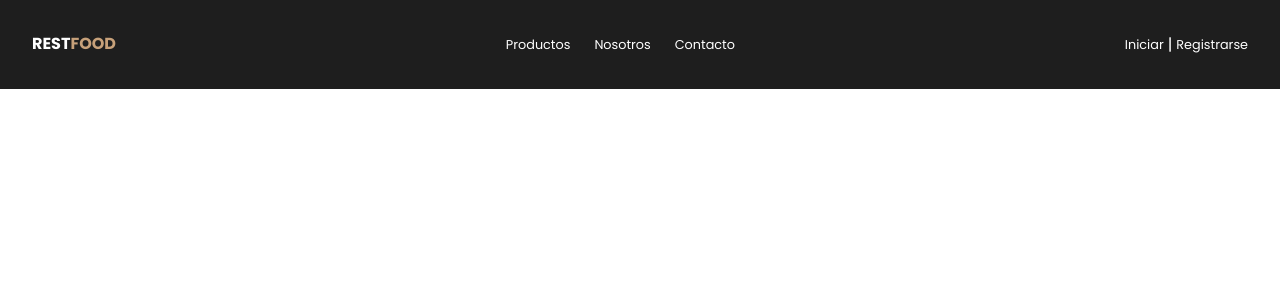
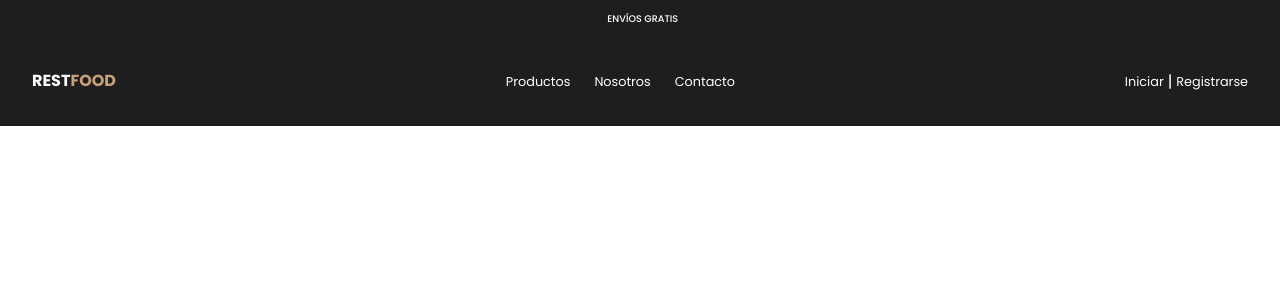
Before and after one commit to Mateo872/restfood, a React (Vite) app: page / in a window 1280 px wide. Shown: the top 300 px of the page. Built offline with nearby package versions, Linux system fonts and the light colour scheme.

Commit message:
Publicidad con animaciones hecha

```diff
--- a/src/App.css
+++ b/src/App.css
@@ -18,6 +18,42 @@ body {
 }
 
 header {
+    /* padding: 1rem; */
+}
+
+.contenedor_publicidad {
+    width: 100%;
+    padding: 0.8rem;
+    background: var(--color-terciario);
+    position: relative;
+    overflow: hidden;
+}
+
+.contenedor_publicidad h6 {
+    font-size: 0.5rem;
+    color: #fff;
+}
+
+
+.slider {
+    width: 70%;
+    animation: deslizar 4.5s linear infinite;
+    white-space: nowrap;
+}
+
+
+@keyframes deslizar {
+    0% {
+        transform: translateX(100%);
+    }
+
+    100% {
+        transform: translateX(-100%);
+
+    }
+}
+
+header nav {
     padding: 1rem;
 }
 
@@ -106,8 +142,20 @@ header nav a:hover::after {
 
 @media (min-width:767px) {
     header {
+        background: var(--color-terciario);
+    }
+
+    .contenedor_publicidad h6 {
+        font-size: 0.6rem;
+    }
+
+    .slider {
+        width: 60%;
+        animation: deslizar 9s linear infinite;
+    }
+
+    header nav {
         padding: 2rem;
-        background: var(--color-terciario);
     }
 
     header nav .menu_capa {
@@ -142,3 +190,47 @@ header nav a:hover::after {
     }
 
 }
+
+@media (min-width:988px) {
+
+
+    .slider {
+        animation: deslizar 11s linear infinite;
+    }
+
+    header nav {
+        padding: 2rem;
+    }
+
+    header nav .menu_capa {
+        width: 100%;
+        height: 1rem;
+        position: static;
+        background-color: transparent;
+        visibility: visible;
+    }
+
+    header nav .menu_capa ul {
+        width: 100%;
+        background-color: transparent;
+        position: static;
+        padding: 0;
+        gap: 0rem;
+        transform: translateX(0);
+        margin-bottom: 0;
+    }
+
+    header nav .menu_link {
+        font-size: 0.8rem;
+        font-weight: 400;
+    }
+
+    header nav a::after {
+        height: 1.2px;
+    }
+
+    header nav li {
+        list-style: none;
+    }
+
+}
--- a/src/componentes/comunes/Header.jsx
+++ b/src/componentes/comunes/Header.jsx
@@ -23,6 +23,11 @@ const Header = () => {
 
   return (
     <header>
+      <div className="contenedor_publicidad">
+        <h6 className="mb-0 text-center d-flex align-items-center gap-4 justify-content-center">
+          <span className="slider">ENVÍOS GRATIS</span>
+        </h6>
+      </div>
       <nav className="d-flex align-items-center justify-content-between w-100">
         <a href="#" className="nav_marca">
           REST<span>FOOD</span>
```
